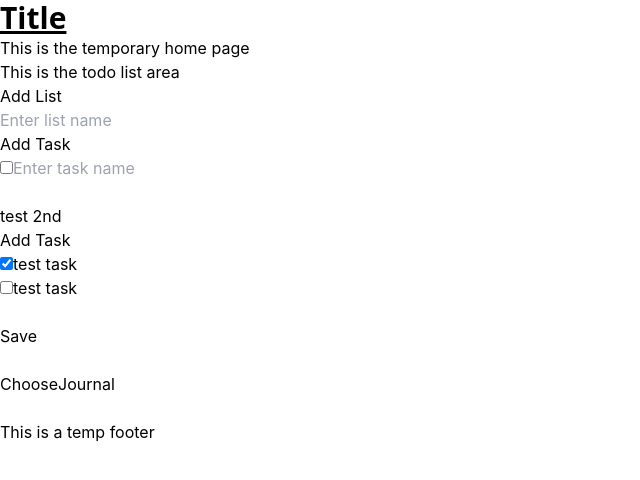
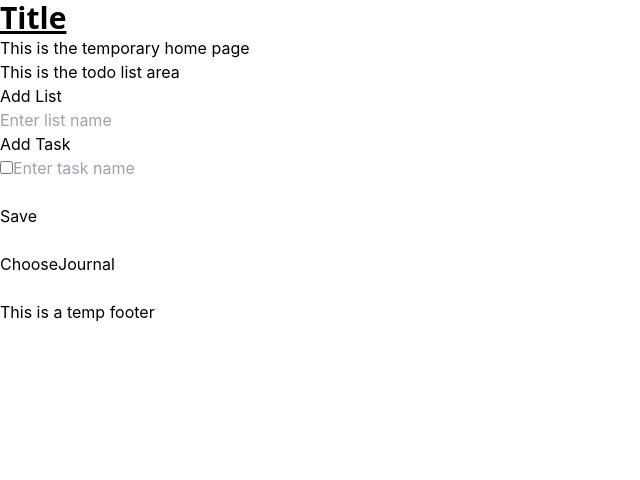
Before and after one commit to cherryontech/comet-cruisers-spring2024, a React (Create React App) app: page / in a window 1280 px wide. Shown: the top 480 px of the page, without its empty margins (0-640 px from the left). Built offline with nearby package versions, Linux system fonts and the light colour scheme.

Commit message:
adjust default todo list

```diff
--- a/src/js/Todo.js
+++ b/src/js/Todo.js
@@ -13,19 +13,6 @@ const Todo = () => {
           {
             checked: false,
             task_name: ''
-          }
-        ]
-      },
-      {
-        list_name: 'test 2nd',
-        tasks: [
-          {
-            checked: true,
-            task_name: 'test task'
-          },
-          {
-            checked: false,
-            task_name: 'test task'
           }
         ]
       }
@@ -143,11 +130,9 @@ const Todo = () => {
                   indexlist={indL}
                   indextask={indT}
                   onChange={onTaskChange}></input>
-
               </div>
             ))}
             <br />
-
           </div>
         ))}
         <button type="submit">Save</button>
```
